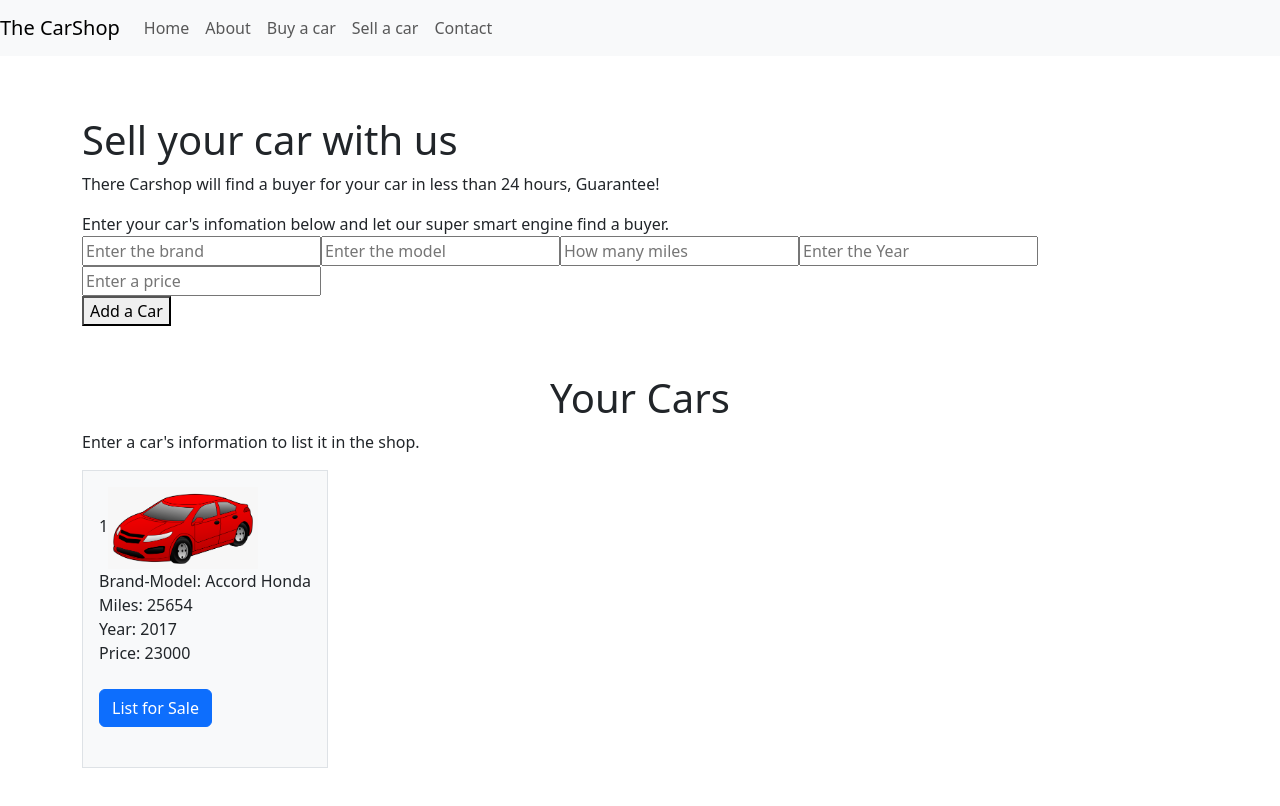
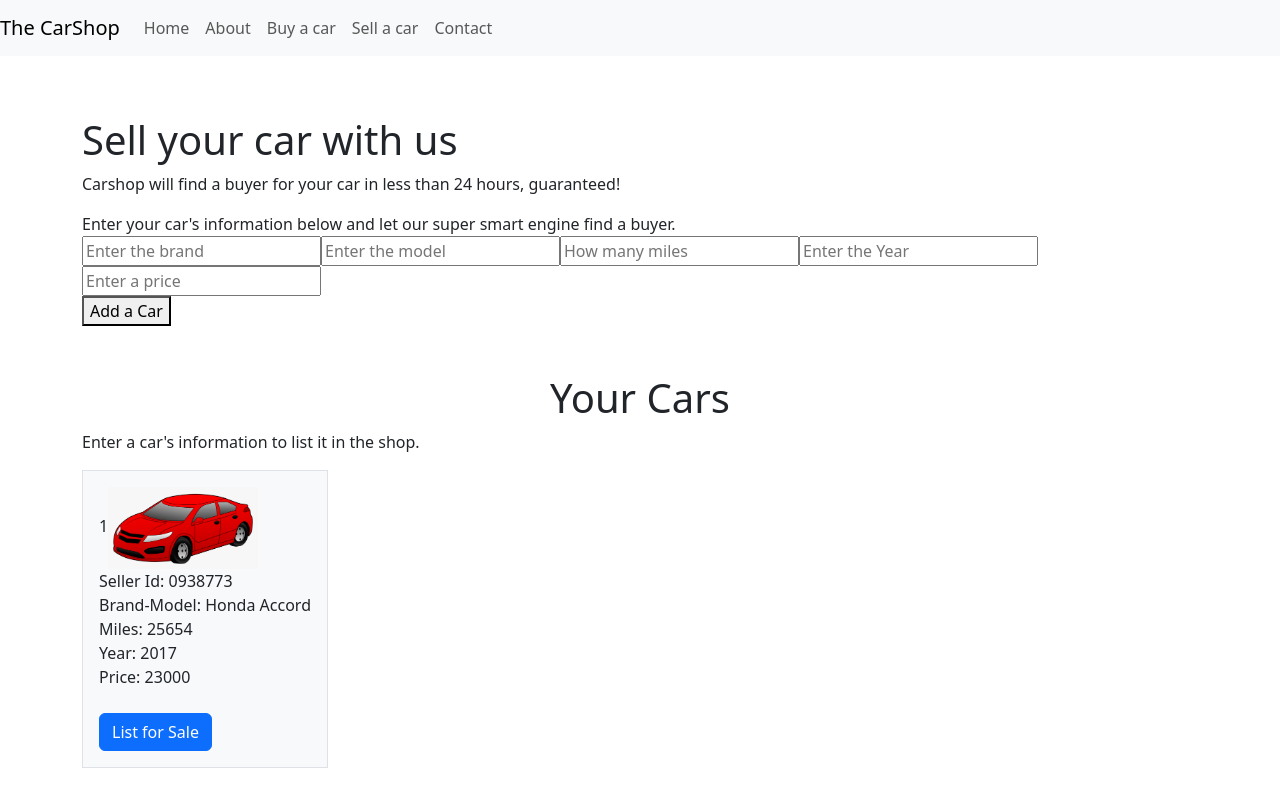
Before and after one commit to brodri1007/wkFinal, a React (Create React App) app: page /sell in a window 1280 px wide. Shown: the top 806 px of the page. Built offline with nearby package versions, Linux system fonts and the light colour scheme; no server answers.

Commit message:
final final final

```diff
--- a/src/components/BuyACar.js
+++ b/src/components/BuyACar.js
@@ -56,7 +56,7 @@ const BuyACar = ({ carList, setCarList, getCars }) => {
            <br></br>
            <ModalSchedule car={car} setCarList={setCarList} getCars={getCars}/>
 
-            <spam>  </spam> <Button variant="primary" onClick={(e) => handleDelete(car.id)}>🗑 Car </Button>
+           <Button variant="primary" onClick={(e) => handleDelete(car.id)}>🗑 Car </Button>
         </div>
           ))}
 
--- a/src/components/MyCarsForSale.js
+++ b/src/components/MyCarsForSale.js
@@ -5,23 +5,22 @@ import Row from 'react-bootstrap/Row';
 import { Button } from 'react-bootstrap';
 import Container from 'react-bootstrap/esm/Container';
 
-
-
 export default function MyCarsForSale ({myCarList}) {
 
-
-    const service = new CarShopService();
+  function ListForSale(car) {
+    let service = new CarShopService();
+    service.addCar(car);
+  }
 
 
 
-
-    return (
+  return (
 
         <Container>
         <div><h1 className="header">Your Cars</h1></div>
         <p>Enter a car's information to list it in the shop.</p>
           <Row>
-            {console.log(JSON.stringify(myCarList))}
+
             {myCarList?.map((car) => (
               <Col md="auto" key={car.id} className='d-md-flex'>
                 <div className="car-card">
@@ -30,20 +29,17 @@ export default function MyCarsForSale ({myCarList}) {
                       <span>{car.id}</span>
                       <img alt={car.model} src={require("./car.png")} width="150px" />
                     </div>
-                    <span>Brand-Model: {car.brand} {car.model}</span>
-                    <br />
+                    <span>Seller Id: {car.sellerId} </span><br />
+                    <span>Brand-Model: {car.brand} {car.model}</span><br />
                     <span>Miles: {car.miles}</span><br />
                     <span>Year: {car.year.substring(0, 4)}</span><br />
                     <span>Price: {car.price}</span><br /><br />
-                    <Button className="btn">List for Sale</Button>
-                    <br></br>
-
+                    <Button className="btn" onClick={(e) => ListForSale(car)}>List for Sale</Button>
                     <br></br>
                     <Col> </Col>
                   </div>
                   <br></br><br></br>
                 </div>
-
               </Col>
             )
             )}
--- a/src/components/SellACar.js
+++ b/src/components/SellACar.js
@@ -3,91 +3,78 @@ import Container from 'react-bootstrap/Container';
 import MyCarsForSale from './MyCarsForSale';
 import CarShopService from '../services/CarShopService';
 
-const API_URL = "https://6659cc10de346625136df8bb.mockapi.io/cars/car";
 
 
-function SellACar ({carList, setCarList}) {
-//set state for formValues
+function SellACar({ carList, setCarList }) {
+  const [formValues, setFormValues] = useState({
+    id: "",
+    brand: "",
+    model: "",
+    miles: "",
+    year: "",
+    price: "",
+    sellerId: "0938773"
+  });
 
-const [id, setId] = useState("")
-const [brand, setBrand] = useState("")
-const [model, setModel] = useState("")
-const [miles, setMiles] = useState("")
-const [year, setYear] = useState("")
-const [price, setPrice] = useState("")
-
-const [myCarList, setmyCarList] = useState([
-  {model: "Honda",
-  brand: "Accord",
-  year :"2017",
+  const [myCarList, setMyCarList] = useState([
+    {
+      model: "Accord",
+      brand: "Honda",
+      year: "2017",
       price: "23000",
       miles: "25654",
-  id: "1"}
+      id: "1",
+      sellerId: "0938773"
+    }
   ]);
 
-const service = new CarShopService();
-
-const [formValues, setFormValues] = useState({
-    id: '',
-    brand: '',
-    model: '',
-    miles: '',
-    year: '',
-    price: ''
-  });
 
 
-  //Set values in the formValues array based on form field's names
-  const handleChange = (event) => {
-    const { name, value } = event.target;
+  const handleInputChange = (e) => {
+    const { name, value } = e.target;
     setFormValues({
       ...formValues,
       [name]: value
     });
   };
 
+  const handleSubmit = (event) => {
+    event.preventDefault();
 
-
-  const handleSubmit = (event) => {
-
-    event.preventDefault();
-    // let updatedList = [];
-    //  updatedList = [...formValues]
-
-    setmyCarList(...myCarList, formValues);
-
-
-        setFormValues({
-          id:'',
-          brand: '',
-          model: '',
-          miles: '',
-          year: '',
-          price: ''
-        })
-
-
-
-//Need to be able to not submit if there is no car data in the form  -----  if(!formValues.brand === null) {
-// FINISH OUT OBJECT BELOW AFTER MAKING EACH STATE
-
-
-
-   //Declare request options for API fetch
-
-
-    // }else {
-    //     alert("Please enter the car's infomation to continue.")
+    if (!formValues.brand || !formValues.model || !formValues.miles || !formValues.year || !formValues.price) {
+      alert("Please enter the car's information to continue.");
+      return;
     }
 
+    setMyCarList([...myCarList, formValues]);
+    setFormValues({
+      id: "",
+      brand: "",
+      model: "",
+      miles: "",
+      year: "",
+      price: "",
+      sellerId: ""
+    });
+
+    //console.log(myCarList);
+
+    // API call can be added here if needed
+    // fetch(API_URL, {
+    //   method: 'POST',
+    //   headers: {
+    //     'Content-Type': 'application/json',
+    //   },
+    //   body: JSON.stringify(formValues),
+    // });
+  };
 
   return (
     <div className="App">
-
       <Container>
         <h1>Sell your car with us</h1>
-                    <p>There Carshop will find a buyer for your car in less than 24 hours, Guarantee!</p>
-                    <span>Enter your car's infomation below and let our super smart engine find a buyer.</span>
+        <p>Carshop will find a buyer for your car in less than 24 hours, guaranteed!</p>
+        <span>Enter your car's information below and let our super smart engine find a buyer.</span>
         <div className='row'>
           <div className='col'>
             <form onSubmit={handleSubmit}>
@@ -96,8 +83,13 @@ const [formValues, setFormValues] = useState({
                   type="hidden"
                   id="id"
                   name="id"
-                            value={formValues.id}
-                            onChange={(e) => setId(e.target.value)}
+                  value={myCarList.id++}
+                />
+                <input
+                  type="hidden"
+                  id="sellerId"
+                  name="sellerId"
+                  value={"0938773"}
                 />
                 <label htmlFor="brand"></label>
                 <input
@@ -106,9 +98,8 @@ const [formValues, setFormValues] = useState({
                   id="brand"
                   name="brand"
                   value={formValues.brand}
-                            onChange={handleChange}
+                  onChange={handleInputChange}
                 />
-
                 <label htmlFor="model"></label>
                 <input
                   placeholder='Enter the model'
@@ -116,53 +107,42 @@ const [formValues, setFormValues] = useState({
                   id="model"
                   name="model"
                   value={formValues.model}
-                            onChange={handleChange}
+                  onChange={handleInputChange}
                 />
-
-
                 <input
                   placeholder='How many miles'
                   type="text"
                   id="miles"
                   name="miles"
                   value={formValues.miles}
-                            onChange={handleChange}
+                  onChange={handleInputChange}
                 />
-
-
                 <input
                   placeholder='Enter the Year'
                   type="text"
                   id="year"
                   name="year"
                   value={formValues.year}
-                            onChange={handleChange}
+                  onChange={handleInputChange}
                 />
-
-
                 <input
                   placeholder='Enter a price'
                   type="text"
                   id="price"
                   name="price"
                   value={formValues.price}
-                            onChange={handleChange}
+                  onChange={handleInputChange}
                 />
               </div>
               <button type="submit">Add a Car</button>
             </form>
-
-
-
           </div>
         </div>
-                </Container><br></br><br></br>
-                <MyCarsForSale myCarList={myCarList}/>
-
+      </Container>
+      <br /><br />
+      <MyCarsForSale myCarList={myCarList} />
     </div>
-            )
-
-
-};
+  );
+}
 
 export default SellACar;
--- a/src/services/CarShopService.js
+++ b/src/services/CarShopService.js
@@ -48,10 +48,17 @@ export default class CarShopService {
    */
 
   async addCar(car) {
+
     let url = `${ this.url }`;
-    let response = await fetch(url);
-    let json = await response.json();
-    return json;
+    fetch(url, {
+      method: 'POST',
+      headers: {
+        'Content-Type': 'application/json',
+      },
+      body: JSON.stringify(car),
+    });
+
+
   }
 
    /**
```
Lines whose indentation alone changed are shown as unchanged.
